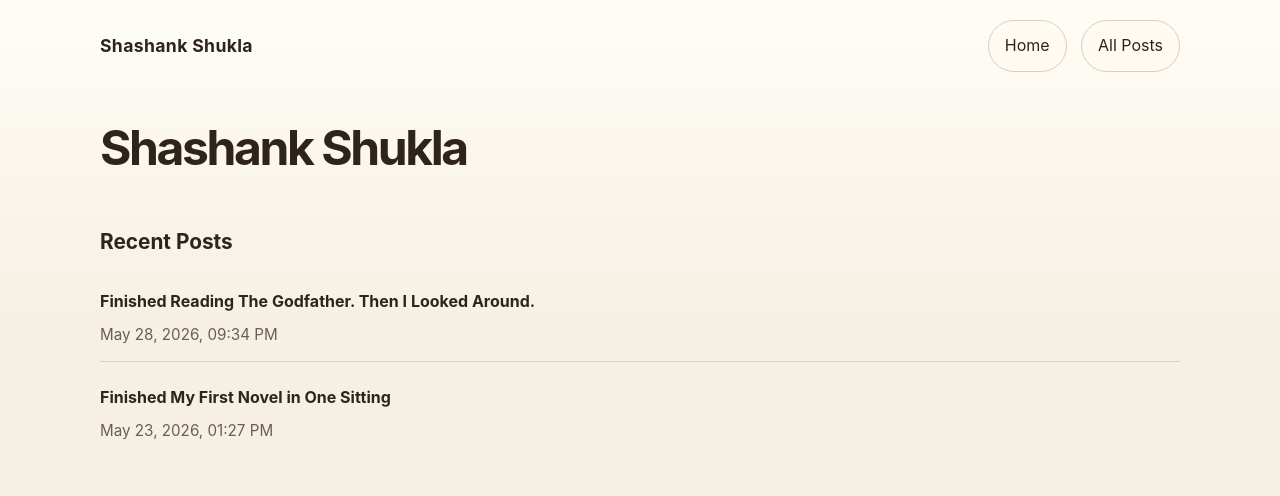
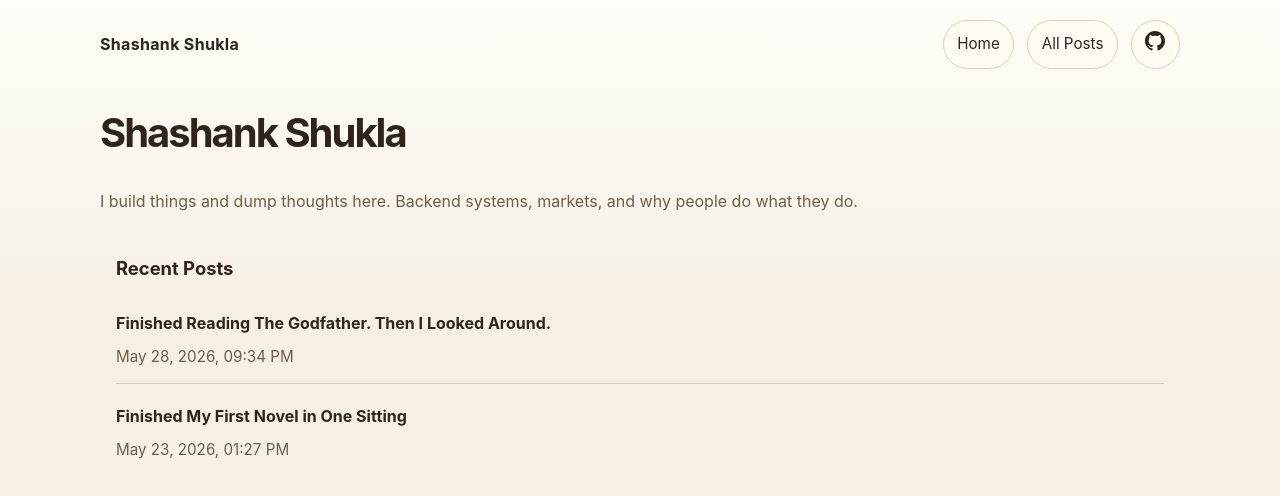
Before and after one commit to itzsshashank/shashankshukla, a website: page docs/index.html in a window 1280 px wide. Drawn offline with Linux system fonts and the light colour scheme.

Commit message:
Update bio text, replace GitHub text with logo icon

```diff
--- a/build.mjs
+++ b/build.mjs
@@ -46,7 +46,7 @@ function pageShell({ title, description, body }) {
     <link rel="stylesheet" href="${basePath}/site.css" />
   </head>
   <body>
-    <header class="site-header"><div class="wrap bar"><a class="brand" href="${basePath}/">Shashank Shukla</a><nav class="nav"><a href="${basePath}/">Home</a><a href="${basePath}/blogs/">All Posts</a></nav></div></header>
+    <header class="site-header"><div class="wrap bar"><a class="brand" href="${basePath}/">Shashank Shukla</a><nav class="nav"><a href="${basePath}/">Home</a><a href="${basePath}/blogs/">All Posts</a><a href="https://github.com/itzsshashank" target="_blank" rel="noopener noreferrer">GitHub</a></nav></div></header>
     <main>${body}</main>
     <footer class="site-footer"><div class="wrap"></div></footer>
   </body>
@@ -80,9 +80,9 @@ async function readPosts() {
 }
 
 function renderHome(posts) {
-  const recent = posts.slice(0, 5);
+  const recent = posts.slice(0, 3);
   const recentHtml = recent.map((post) => `<a class="archive-item" href="${post.url}"><strong>${escapeHtml(post.title)}</strong><span class="meta">${dateFormatter.format(post.publishedAt)}</span></a>`).join('');
-  const body = `<section class="hero" style="padding: 2rem 0 1rem;"><div class="wrap hero-grid"><h1 style="font-size: 3rem; margin-bottom: 1rem;">Shashank Shukla</h1></div></section><section class="wrap"><div class="card" style="padding: 1.25rem 0;"><h2 style="margin-top: 0; margin-bottom: 1rem; font-size: 1.3rem;">Recent Posts</h2><div class="archive" style="gap: 0.6rem;">${recentHtml}</div>${posts.length > 5 ? `<p style="text-align: center; margin-top: 1rem;"><a class="button primary" href="${basePath}/blogs/">View all</a></p>` : ''}</div></section>`;
+  const body = `<section class="hero" style="padding: 1.5rem 0 1rem;"><div class="wrap hero-grid"><h1 style="font-size: 2.5rem; margin-bottom: 0.5rem;">Shashank Shukla</h1><p style="margin: 0.5rem 0; font-size: 1rem; color: #6d5e4c; line-height: 1.5;">I build things and think out loud here. Currently figuring out backend systems, markets, and why people do what they do.</p></div></section><section class="wrap"><div class="card" style="padding: 1rem;"><h2 style="margin: 0 0 0.8rem 0; font-size: 1.15rem;">Recent Posts</h2><div class="archive" style="gap: 0.4rem;">${recentHtml}</div>${posts.length > 3 ? `<p style="text-align: center; margin: 0.8rem 0 0 0;"><a class="button primary" href="${basePath}/blogs/">View all</a></p>` : ''}</div></section>`;
   return pageShell({ title: 'Shashank Shukla', description: 'Blog and notes.', body });
 }
 
--- a/docs/index.html
+++ b/docs/index.html
@@ -8,8 +8,8 @@
     <link rel="stylesheet" href="/shashankshukla/site.css" />
   </head>
   <body>
-    <header class="site-header"><div class="wrap bar"><a class="brand" href="/shashankshukla/">Shashank Shukla</a><nav class="nav"><a href="/shashankshukla/">Home</a><a href="/shashankshukla/blogs/">All Posts</a></nav></div></header>
-    <main><section class="hero" style="padding: 2rem 0 1rem;"><div class="wrap hero-grid"><h1 style="font-size: 3rem; margin-bottom: 1rem;">Shashank Shukla</h1></div></section><section class="wrap"><div class="card" style="padding: 1.25rem 0;"><h2 style="margin-top: 0; margin-bottom: 1rem; font-size: 1.3rem;">Recent Posts</h2><div class="archive" style="gap: 0.6rem;"><a class="archive-item" href="/shashankshukla/blogs/godfather-novel/"><strong>Finished Reading The Godfather. Then I Looked Around.</strong><span class="meta">May 28, 2026, 09:34 PM</span></a><a class="archive-item" href="/shashankshukla/blogs/reading-novel/"><strong>Finished My First Novel in One Sitting</strong><span class="meta">May 23, 2026, 01:27 PM</span></a></div></div></section></main>
+    <header class="site-header"><div class="wrap bar"><a class="brand" href="/shashankshukla/">Shashank Shukla</a><nav class="nav"><a href="/shashankshukla/">Home</a><a href="/shashankshukla/blogs/">All Posts</a><a href="https://github.com/itzsshashank" target="_blank" rel="noopener noreferrer" title="GitHub"><svg width="20" height="20" viewBox="0 0 24 24" fill="currentColor"><path d="M12 0c-6.626 0-12 5.373-12 12 0 5.302 3.438 9.8 8.207 11.387.599.111.793-.261.793-.577v-2.234c-3.338.726-4.033-1.416-4.033-1.416-.546-1.387-1.333-1.756-1.333-1.756-1.089-.745.083-.729.083-.729 1.205.084 1.839 1.237 1.839 1.237 1.07 1.834 2.807 1.304 3.492.997.107-.775.418-1.305.762-1.604-2.665-.305-5.467-1.334-5.467-5.931 0-1.311.469-2.381 1.236-3.221-.124-.303-.535-1.524.117-3.176 0 0 1.008-.322 3.301 1.23.957-.266 1.983-.399 3.003-.404 1.02.005 2.047.138 3.006.404 2.291-1.552 3.297-1.23 3.297-1.23.653 1.653.242 2.874.118 3.176.77.84 1.235 1.911 1.235 3.221 0 4.609-2.807 5.624-5.479 5.921.43.372.823 1.102.823 2.222v 3.293c0 .319.192.694.801.576 4.765-1.589 8.199-6.086 8.199-11.386 0-6.627-5.373-12-12-12z"/></svg></a></nav></div></header>
+    <main><section class="hero" style="padding: 1.5rem 0 1rem;"><div class="wrap hero-grid"><h1 style="font-size: 2.5rem; margin-bottom: 0.5rem;">Shashank Shukla</h1><p style="margin: 0.5rem 0; font-size: 1rem; color: #6d5e4c; line-height: 1.5;">I build things and dump thoughts here. Backend systems, markets, and why people do what they do.</p></div></section><section class="wrap"><div class="card" style="padding: 1rem;"><h2 style="margin: 0 0 0.8rem 0; font-size: 1.15rem;">Recent Posts</h2><div class="archive" style="gap: 0.4rem;"><a class="archive-item" href="/shashankshukla/blogs/godfather-novel/"><strong>Finished Reading The Godfather. Then I Looked Around.</strong><span class="meta">May 28, 2026, 09:34 PM</span></a><a class="archive-item" href="/shashankshukla/blogs/reading-novel/"><strong>Finished My First Novel in One Sitting</strong><span class="meta">May 23, 2026, 01:27 PM</span></a></div></div></section></main>
     <footer class="site-footer"><div class="wrap"></div></footer>
   </body>
 </html>
--- a/docs/site.css
+++ b/docs/site.css
@@ -28,10 +28,10 @@ a { color: inherit; }
 .wrap { width: min(calc(100% - 2rem), var(--content)); margin: 0 auto; }
 .site-header, .site-footer { padding: 1.25rem 0; }
 .bar { display: flex; align-items: center; justify-content: space-between; gap: 1rem; flex-wrap: wrap; }
-.brand { text-decoration: none; font-size: 1.1rem; font-weight: 700; letter-spacing: 0.02em; }
-.nav { display: flex; gap: 0.9rem; flex-wrap: wrap; }
-.nav a, .pill, .button { text-decoration: none; border: 1px solid var(--line); background: rgba(255, 250, 241, 0.84); border-radius: 999px; padding: 0.7rem 1rem; }
-.hero { padding: 3.2rem 0 1.6rem; }
+.brand { text-decoration: none; font-size: 1rem; font-weight: 700; letter-spacing: 0.02em; }
+.nav { display: flex; gap: 0.8rem; flex-wrap: wrap; }
+.nav a, .pill, .button { text-decoration: none; border: 1px solid var(--line); background: rgba(255, 250, 241, 0.84); border-radius: 999px; padding: 0.6rem 0.85rem; font-size: 0.95rem; }
+.hero { padding: 1.5rem 0 0.75rem; }
 .hero-grid { display: grid; gap: 1.25rem; }
 .kicker { display: inline-flex; align-items: center; gap: 0.5rem; width: fit-content; color: var(--accent); background: var(--accent-soft); border: 1px solid #d9ba8c; border-radius: 999px; padding: 0.4rem 0.8rem; font-size: 0.92rem; text-decoration: none; }
 h1, h2, h3, p { margin-top: 0; }
--- a/server.mjs
+++ b/server.mjs
@@ -47,7 +47,7 @@ function pageShell({ title, description, body, pathName = '/' }) {
     <link rel="stylesheet" href="${basePath}site.css" />
   </head>
   <body>
-    <header class="site-header"><div class="wrap bar"><a class="brand" href="${basePath}">Shashank Shukla</a><nav class="nav"><a href="${basePath}">Home</a><a href="${basePath}blogs/">All Posts</a></nav></div></header>
+    <header class="site-header"><div class="wrap bar"><a class="brand" href="${basePath}">Shashank Shukla</a><nav class="nav"><a href="${basePath}">Home</a><a href="${basePath}blogs/">All Posts</a><a href="https://github.com/itzsshashank" target="_blank" rel="noopener noreferrer">GitHub</a></nav></div></header>
     <main>${body}</main>
     <footer class="site-footer"><div class="wrap"></div></footer>
   </body>
--- a/site.css
+++ b/site.css
@@ -28,10 +28,10 @@ a { color: inherit; }
 .wrap { width: min(calc(100% - 2rem), var(--content)); margin: 0 auto; }
 .site-header, .site-footer { padding: 1.25rem 0; }
 .bar { display: flex; align-items: center; justify-content: space-between; gap: 1rem; flex-wrap: wrap; }
-.brand { text-decoration: none; font-size: 1.1rem; font-weight: 700; letter-spacing: 0.02em; }
-.nav { display: flex; gap: 0.9rem; flex-wrap: wrap; }
-.nav a, .pill, .button { text-decoration: none; border: 1px solid var(--line); background: rgba(255, 250, 241, 0.84); border-radius: 999px; padding: 0.7rem 1rem; }
-.hero { padding: 3.2rem 0 1.6rem; }
+.brand { text-decoration: none; font-size: 1rem; font-weight: 700; letter-spacing: 0.02em; }
+.nav { display: flex; gap: 0.8rem; flex-wrap: wrap; }
+.nav a, .pill, .button { text-decoration: none; border: 1px solid var(--line); background: rgba(255, 250, 241, 0.84); border-radius: 999px; padding: 0.6rem 0.85rem; font-size: 0.95rem; }
+.hero { padding: 1.5rem 0 0.75rem; }
 .hero-grid { display: grid; gap: 1.25rem; }
 .kicker { display: inline-flex; align-items: center; gap: 0.5rem; width: fit-content; color: var(--accent); background: var(--accent-soft); border: 1px solid #d9ba8c; border-radius: 999px; padding: 0.4rem 0.8rem; font-size: 0.92rem; text-decoration: none; }
 h1, h2, h3, p { margin-top: 0; }
```
Also changed, not shown: docs/blogs/godfather-novel/index.html (+1 -1 lines), docs/blogs/index.html (+1 -1 lines), docs/blogs/reading-novel/index.html (+1 -1 lines).
